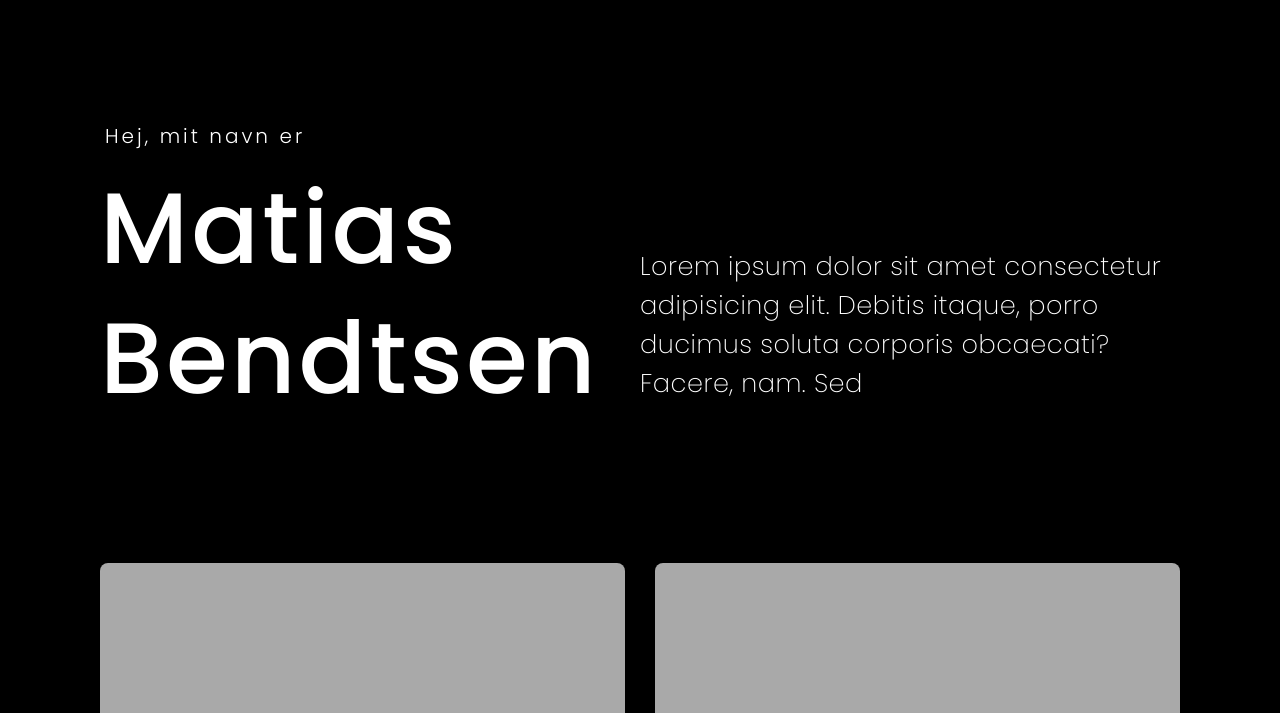
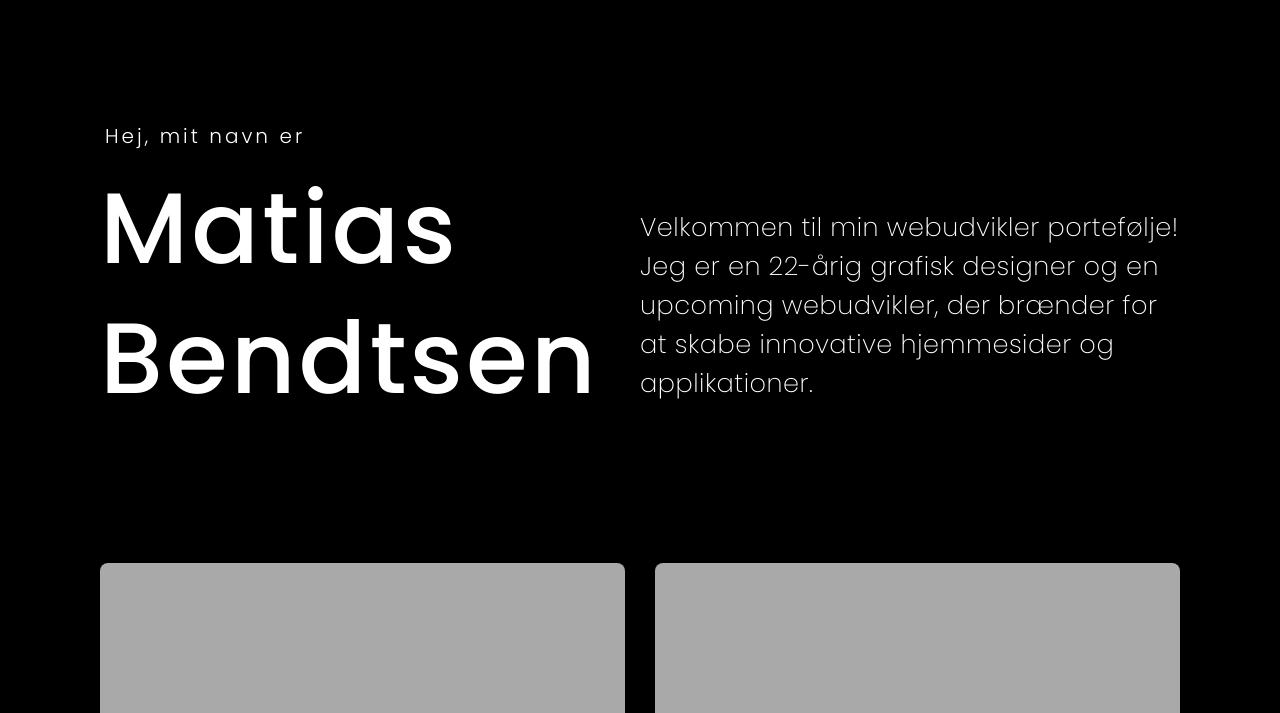
Before and after one commit to CUR-53/portfolio, a plain HTML site: page index.html in a window 1280 px wide. Shown: the part 87-800 px from the top of the page. Drawn offline with Linux system fonts and the light colour scheme.

Commit message:
Update index.html

```diff
--- a/index.html
+++ b/index.html
@@ -22,8 +22,9 @@
           <h2>Hej, mit navn er</h2>
           <h1>Matias Bendtsen</h1>
           <p>
-            Lorem ipsum dolor sit amet consectetur adipisicing elit. Debitis
-            itaque, porro ducimus soluta corporis obcaecati? Facere, nam. Sed
+            Velkommen til min webudvikler portefølje! Jeg er en 22-årig grafisk
+            designer og en upcoming webudvikler, der brænder for at skabe
+            innovative hjemmesider og applikationer.
           </p>
         </div>
       </div>
```
